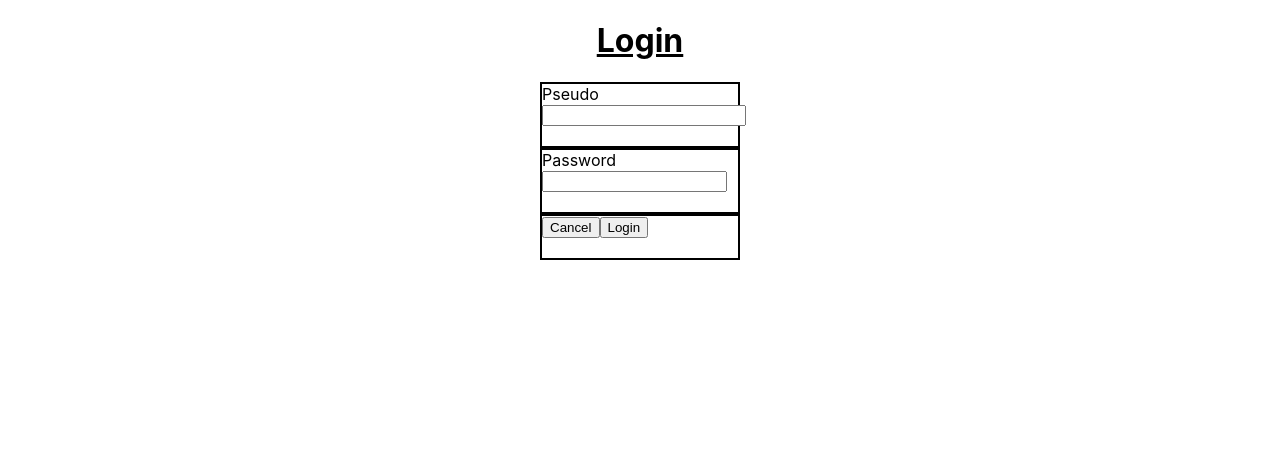
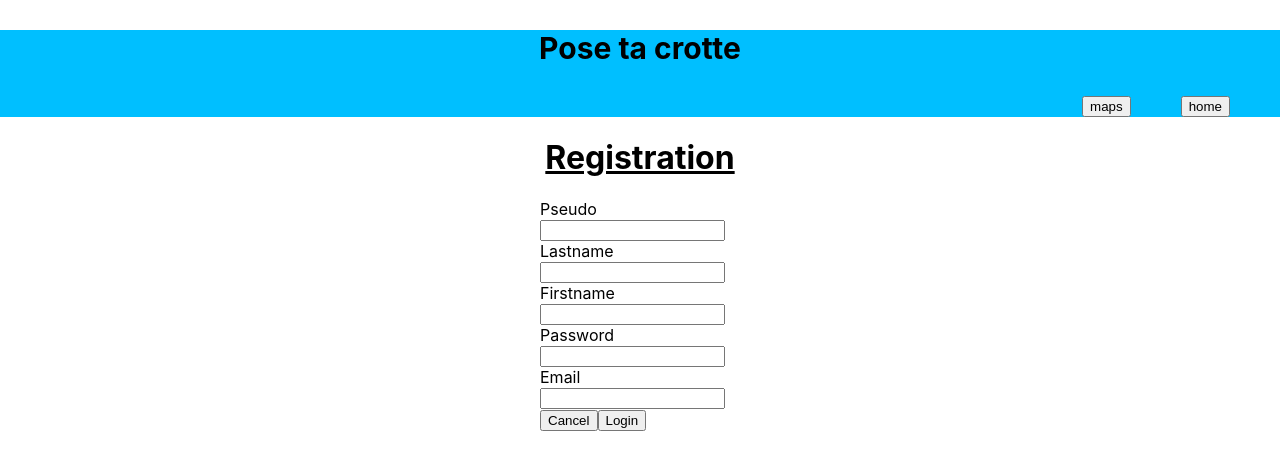
Before and after one commit to YouriDau/SmartCity, a React (Create React App) app in the folder testForm/react-component/: page / in a window 1280 px wide. Shown: the top 470 px of the page. Built offline with nearby package versions, Linux system fonts and the light colour scheme.

Commit message:
testFrom

```diff
--- a/testForm/react-component/src/App.js
+++ b/testForm/react-component/src/App.js
@@ -2,8 +2,8 @@ import React from 'react';
 import './App.css';
 import Header from './component/Header';
 
-import ChangeUserForm from './component/ChangeUserForm';
-import LoginForm from './component/LoginForm';
+import RegistrationForm from './component/RegistrationForm';
+import LoginForm from './screen/LoginForm';
 import DeleteUser from './component/DeleteUser';
 import DeleteReport from './component/DeleteReport';
 import DeleteToiletSecondStep from './component/DeleteToiletSecondStep';
@@ -12,10 +12,12 @@ import ReadReports from './component/ReadReports';
 import UpdateReport from './component/UpdateReport';
 import UpdateToilet from './component/UpdateToilet';
 
+//const internalIp = require('internal-ip');
+
 function App() {
   return (
     <div className="App">
-      <LoginForm/>
+      <RegistrationForm/>
     </div>
   );
 }
--- a/testForm/react-component/src/component/ChangeUserForm.jsx
+++ /dev/null
@@ -1,52 +0,0 @@
-import React from 'react';
-//import Header from '/components/Header';
-
-class RegistrationForm extends React.Component {
-    constructor() {
-        super();
-        this.state = {};
-        //this.state.labels = props.labels
-    }
-
-    render() {
-        return (
-            <div class="form">
-                <h1>Registration</h1>
-                <form>
-                    <div class="divForm">
-                        <label class="lblForm">Pseudo</label>
-                        <br/>
-                        <input type="text"/>
-                    </div>
-                    <div class="divForm">
-                        <label>Lastname</label>
-                        <br/>
-                        <input type="text"/>
-                    </div>
-                    <div class="divForm">
-                        <label>Firstname</label>
-                        <br/>
-                        <input type="text"/>
-                    </div>
-                    <div class="divForm">
-                        <label>Password</label>
-                        <br/>
-                        <input type="password"/>
-                    </div>
-                    <div class="divForm">
-                        <label>Email</label>
-                        <br/>
-                        <input type="text"/>
-                    </div>
-                    <div class="divForm">
-                        <button>Cancel</button>
-                        <button>Login</button>
-                    </div>
-                </form>
-
-            </div>
-        );
-    }
-}
-
-export default RegistrationForm;
--- a/testForm/react-component/src/component/Header.js
+++ b/testForm/react-component/src/component/Header.js
@@ -8,9 +8,12 @@ class Header extends React.Component {
 
     render() {
         return (
-            <div id="divHeader">
-                <p id="textHeader">Pose ta crotte</p>
-
+            <div id="header">
+                <p>Pose ta crotte</p>
+                <div id="btnsHeader">
+                    <button id="btnHeader1">maps</button>
+                    <button id="btnHeader2">home</button>
+                </div>
             </div>
         );
     }
--- a/testForm/react-component/src/component/LoginForm.jsx
+++ /dev/null
@@ -1,34 +0,0 @@
-import React from "react";
-
-class LoginForm extends React.Component {
-    constructor() {
-        super();
-        this.state = {};
-    }
-
-    render() {
-        return (
-            <div class="form">
-               <h1>Login</h1>
-               <form style={{textAlign:"left", width: 200, marginLeft: "auto", marginRight: "auto"}}>
-                    <div class="divForm">
-                        <label>Pseudo</label>
-                        <br/>
-                        <input type="text" style={{width: "100%"}}></input>
-                    </div>
-                    <div class="divForm">
-                        <label>Password</label>
-                        <br/>
-                        <input type="text"></input>
-                    </div>
-                    <div class="divForm">
-                        <button>Cancel</button>
-                        <button>Login</button>
-                    </div>
-               </form>
-            </div>
-        );
-    }
-}
-
-export default LoginForm;
--- /dev/null
+++ b/testForm/react-component/src/component/RegistrationForm.jsx
@@ -0,0 +1,57 @@
+import React from 'react';
+import Header from '../component/Header';
+
+class RegistrationForm extends React.Component {
+    constructor() {
+        super();
+        this.state = {};
+        //this.state.labels = props.labels
+    }
+
+    render() {
+        return (
+            <div class="form">
+                <div class="header">
+                <Header/>
+                </div>
+                <div class="content">
+                    <h1>Registration</h1>
+                    <form>
+                        <div class="divForm">
+                            <label class="lblForm">Pseudo</label>
+                            <br/>
+                            <input type="text"/>
+                        </div>
+                        <div class="divForm">
+                            <label>Lastname</label>
+                            <br/>
+                            <input type="text"/>
+                        </div>
+                        <div class="divForm">
+                            <label>Firstname</label>
+                            <br/>
+                            <input type="text"/>
+                        </div>
+                        <div class="divForm">
+                            <label>Password</label>
+                            <br/>
+                            <input type="password"/>
+                        </div>
+                        <div class="divForm">
+                            <label>Email</label>
+                            <br/>
+                            <input type="text"/>
+                        </div>
+                        <div class="divForm">
+                            <button>Cancel</button>
+                            <button>Login</button>
+                        </div>
+                    </form>
+                </div>
+
+            </div>
+        );
+    }
+}
+
+export default RegistrationForm;
--- a/testForm/react-component/src/index.css
+++ b/testForm/react-component/src/index.css
@@ -26,25 +26,50 @@ h1 {
   background-color: lightskyblue;
 }*/
 
-#divHeader {
+/*#divHeader {
   position: relative;
   top: -35px;
   height: 75px;
   background-color: lightblue;
+}*/
+
+#header {
+  flex: 1;
+  background-color: deepskyblue;
+  margin-top: 0%;
+  width: 100%;
+  font-size: 30px;
+  font-weight: bold;
 }
 
-#textHeader {
-  line-height: 75px;
-  font-weight: bold;
-  font-size: 35px;
+#btnsHeader {
+  display: flex;
+  flex-direction: row;
+  justify-content: flex-end;
+  align-items: center;
 }
 
-.divForm {
-  padding-bottom: 20px;
-  justify-content: flex-start;
-  border: 2px solid black;
+#btnHeader1, #btnHeader2 {
+  margin-right: 50px;
 }
 
+/*
+#btnHeader1 {
+  display: flex;
+  margin-left: auto;
+  margin-top: 0;
+}
+*/
+
+
+
 form {
-  align-items: flex-start;
+  text-align: left;
+  width: 200px;
+  margin-left: auto;
+  margin-right: auto;
 }
+
+.header {
+  height: ;
+}
--- /dev/null
+++ b/testForm/react-component/src/screen/LoginForm.jsx
@@ -0,0 +1,36 @@
+import React from "react";
+import Header from "../component/Header";
+
+class LoginForm extends React.Component {
+    constructor() {
+        super();
+        this.state = {};
+    }
+
+    render() {
+        return (
+            <div class="form">
+                <Header/>
+                <h1>Login</h1>
+                <form>
+                        <div class="divForm">
+                            <label>Pseudo</label>
+                            <br/>
+                            <input type="text" style={{width: "100%"}}></input>
+                        </div>
+                        <div class="divForm">
+                            <label>Password</label>
+                            <br/>
+                            <input type="text"></input>
+                        </div>
+                        <div class="divForm">
+                            <button>Cancel</button>
+                            <button>Login</button>
+                        </div>
+                </form>
+            </div>
+        );
+    }
+}
+
+export default LoginForm;
```
